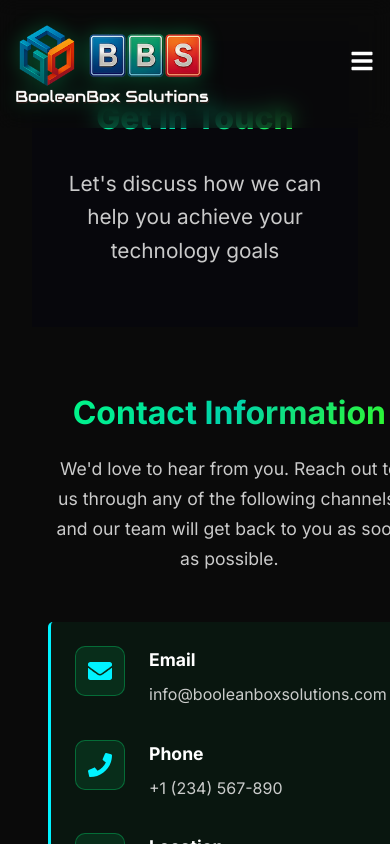
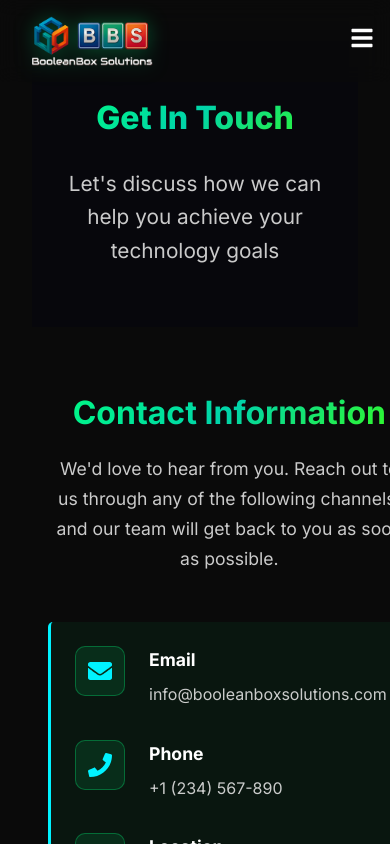
Before and after one commit to Booeanbox-Solutions/BBS.Web, a React (Vite) app: page /contact in a window 390 px wide. Shown: the top 844 px of the page. Built offline with nearby package versions, Linux system fonts and the light colour scheme.

Commit message:
some fixes

```diff
--- a/src/App.css
+++ b/src/App.css
@@ -278,6 +278,15 @@ body {
   .container {
     padding: 0 1rem;
   }
+
+  .logo:hover {
+    padding: 1em;
+  }
+
+    .logo{
+    height: auto !important;
+    padding: 1em;
+  }
 }
 
 @keyframes shimmer {
--- a/src/components/Navbar.css
+++ b/src/components/Navbar.css
@@ -34,15 +34,16 @@
 }
 
 .logo-img {
-  height: 80px;
+  height: 70px;
   width: auto;
   object-fit: contain;
   filter: drop-shadow(0 0 10px rgba(0, 255, 127, 0.3));
   transition: filter 0.3s ease;
+  transition: height 0.3s ease;
 }
 
 .navbar.scrolled .logo-img {
-  height: 80px;
+  height: 60px;
 }
 
 .logo-img:hover {
@@ -124,6 +125,19 @@
     font-size: 1.2rem;
   }
 
+  .logo-img {
+    height: 50px;
+  }
+
+  .navbar {
+    padding: 0;
+  }
+
+  .navbar.scrolled .logo-img {
+    height: 50px;
+  }
+
+
   .logo-text {
     font-size: 1rem;
   }
```
Also changed, not shown: src/assets/logo_full_white.webp (added).
